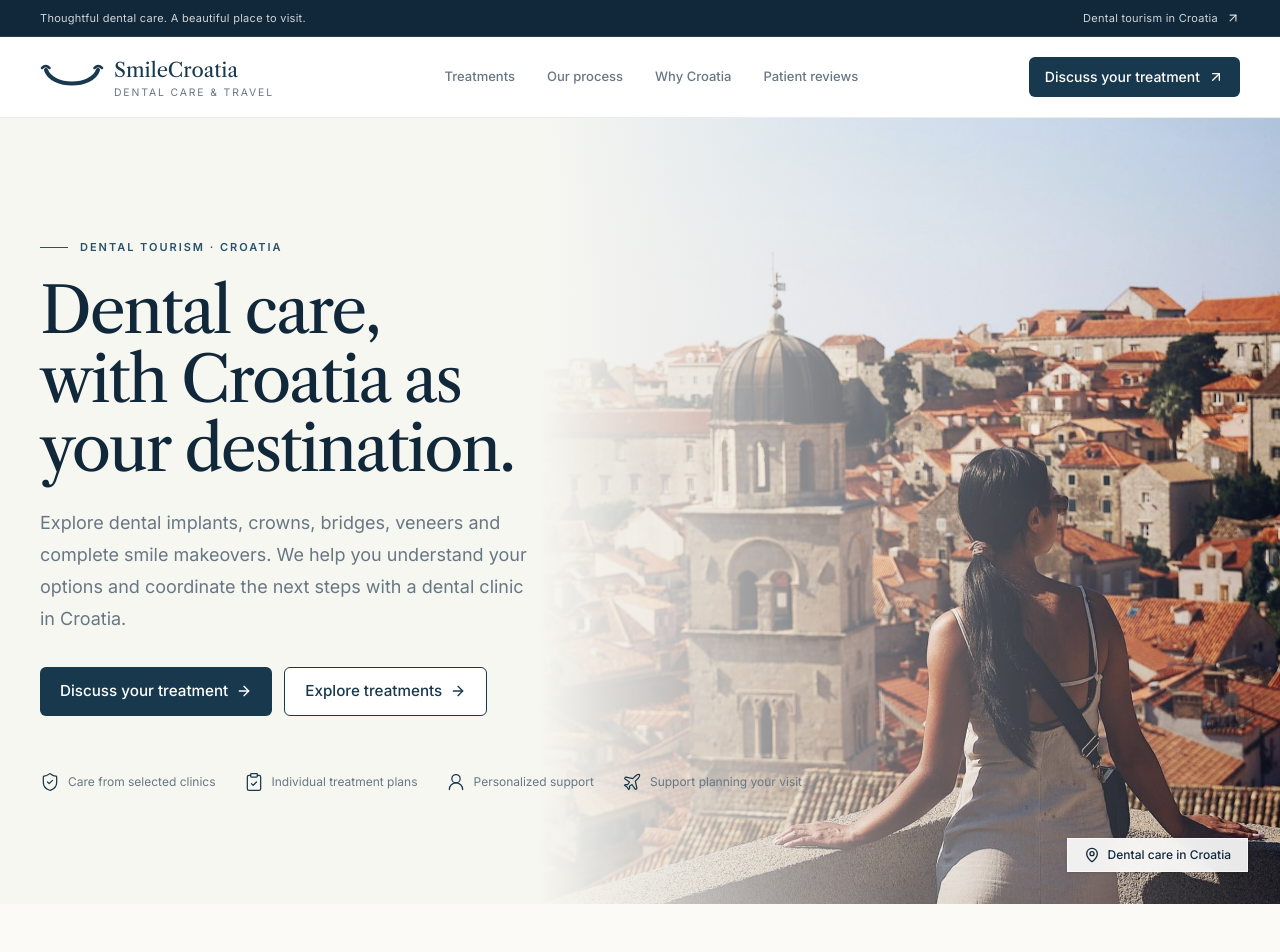
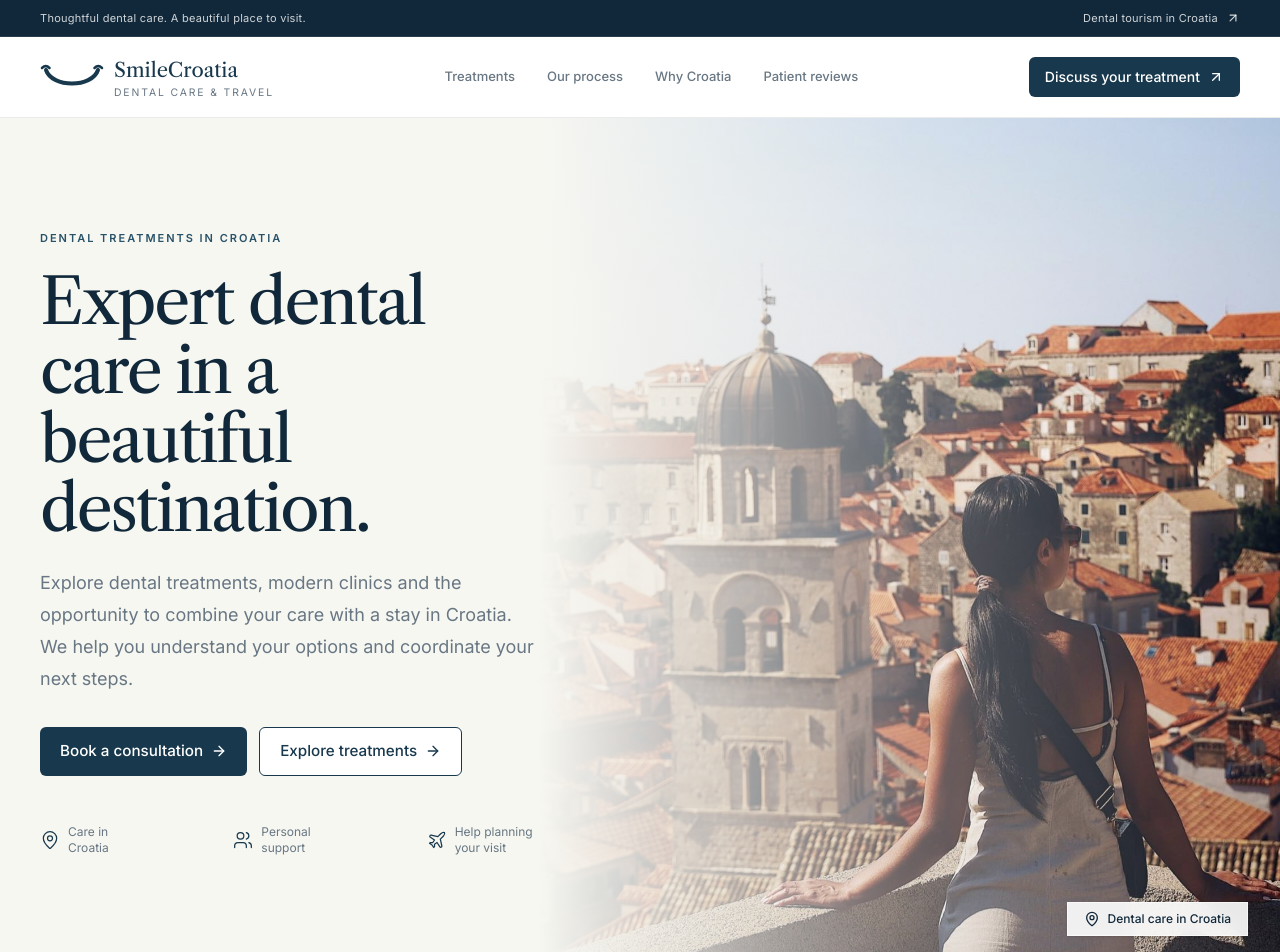
Before and after one commit to ivansusac2209/SmileCroatia, a Vue app: page / in a window 1280 px wide. Shown: the top 952 px of the page. Built offline with nearby package versions, Linux system fonts and the light colour scheme.

Commit message:
Match hero copy and layout to premium homepage concept

```diff
--- a/src/components/home/HeroSection.vue
+++ b/src/components/home/HeroSection.vue
@@ -1,7 +1,6 @@
 <script setup lang="ts">
-import { ArrowRight, MapPin } from 'lucide-vue-next'
+import { ArrowRight, MapPin, Users, Plane } from 'lucide-vue-next'
 import BaseButton from '@/components/ui/BaseButton.vue'
-import { trustBadges } from '@/data/home'
 </script>
 
 <template>
@@ -14,34 +13,25 @@ import { trustBadges } from '@/data/home'
         <MapPin class="size-4" /> Dental care in Croatia
       </div>
     </div>
-
     <div class="container-page relative pt-7 pb-12 sm:pt-10 lg:py-24 xl:py-28">
       <div class="max-w-xl lg:max-w-[35rem]">
-        <p class="inline-flex items-center gap-3 text-[11px] font-semibold tracking-[0.18em] text-navy-700">
-          <span class="h-px w-7 bg-navy-700" /> DENTAL TOURISM · CROATIA
-        </p>
+        <p class="text-[11px] font-semibold tracking-[0.18em] text-navy-700">DENTAL TREATMENTS IN CROATIA</p>
         <h1 class="mt-5 text-4xl leading-[1.08] text-navy-900 sm:text-5xl lg:max-w-[31rem] lg:text-[3.75rem] xl:text-[4rem]">
-          Dental care, with Croatia as your destination.
+          Expert dental care in a beautiful destination.
         </h1>
         <p class="mt-6 max-w-lg text-base leading-7 text-muted sm:text-lg sm:leading-8">
-          Explore dental implants, crowns, bridges, veneers and complete smile makeovers. We help you understand your options and coordinate the next steps with a dental clinic in Croatia.
+          Explore dental treatments, modern clinics and the opportunity to combine your care with a stay in Croatia. We help you understand your options and coordinate your next steps.
         </p>
         <div class="mt-8 flex flex-col gap-3 sm:flex-row">
-          <BaseButton :to="{ name: 'contact-details' }">
-            Discuss your treatment <ArrowRight class="size-4" />
-          </BaseButton>
-          <BaseButton :to="{ path: '/', hash: '#dental-treatments' }" variant="outline">
-            Explore treatments <ArrowRight class="size-4" />
-          </BaseButton>
+          <BaseButton :to="{ name: 'contact-details' }">Book a consultation <ArrowRight class="size-4" /></BaseButton>
+          <BaseButton :to="{ path: '/', hash: '#dental-treatments' }" variant="outline">Explore treatments <ArrowRight class="size-4" /></BaseButton>
         </div>
+        <ul class="mt-10 grid grid-cols-3 gap-3 text-xs text-muted sm:gap-5 lg:mt-12">
+          <li class="flex items-center gap-2"><MapPin class="size-5 shrink-0 text-navy-800" stroke-width="1.5" /><span>Care in<br />Croatia</span></li>
+          <li class="flex items-center gap-2"><Users class="size-5 shrink-0 text-navy-800" stroke-width="1.5" /><span>Personal<br />support</span></li>
+          <li class="flex items-center gap-2"><Plane class="size-5 shrink-0 text-navy-800" stroke-width="1.5" /><span>Help planning<br />your visit</span></li>
+        </ul>
       </div>
-
-      <ul class="mt-10 grid grid-cols-2 gap-x-4 gap-y-4 text-xs text-muted sm:flex sm:flex-wrap sm:gap-x-7 lg:mt-14">
-        <li v-for="badge in trustBadges" :key="badge.title" class="flex items-center gap-2">
-          <component :is="badge.icon" class="size-5 shrink-0 text-navy-800" stroke-width="1.5" />
-          {{ badge.title }}
-        </li>
-      </ul>
     </div>
   </section>
 </template>
```
